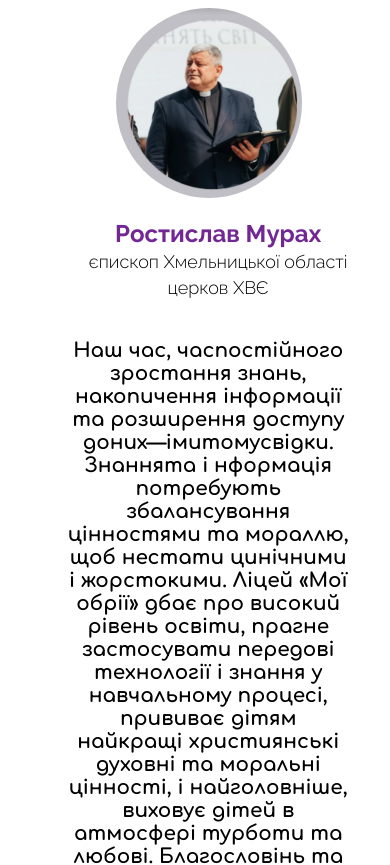
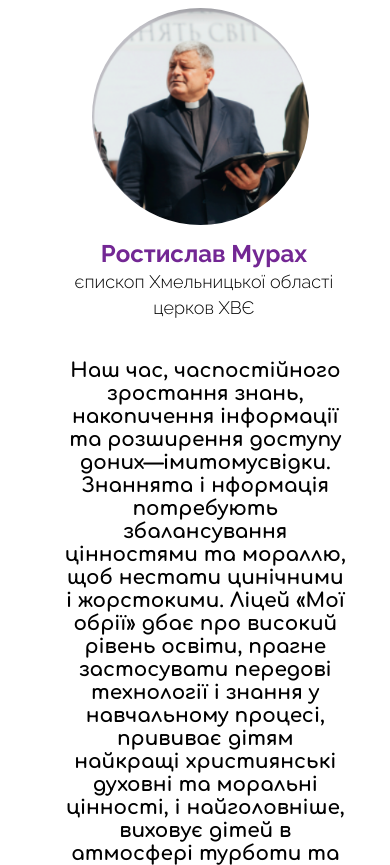
Before and after one commit to Mishael017/obrii2, a plain HTML site: page index.html in a window 390 px wide. Shown: the top 865 px of the page. Drawn offline with Linux system fonts and the light colour scheme.

Commit message:
Добавляет файлы сайта

```diff
--- a/index.html
+++ b/index.html
@@ -14,7 +14,9 @@
             <article class="article">
 
                 <div class="thumnail">
-                    <img src="img/Screenshot_1.png">
+                    <div class="photo">
+                        <img src="img/Р,Мурах.png">
+                   </div>
                     <p><span>Ростислав Мурах</span> єпископ Хмельницької області церков ХВЄ</p>
                 </div>
                 <div class="text">
@@ -35,7 +37,9 @@
 
            <article class="article">
              <div class="thumnail">
-                    <img src="img/Screenshot_1.png">
+                <div class="photo">
+                    <img src="img/Антоній.png">
+                </div>
                     <p><span>Aнтоній</span> митрополіт Хмельницький і Кам'янець-Подільський УКП КП, м.Хмельницький</p>
                 </div>
                 <div class="text">
@@ -57,7 +61,9 @@
 
             <article class="article">
                 <div class="thumnail">
-                    <img src="img/Screenshot_1.png">
+                    <div class="photo">
+                        <img src="img/А.Кушта.png">
+                    </div>
                     <p><span>Олександр Кушта</span> вікарій парафії Христа Царя Всесвіту Римо-Католицької, м.Хмельницький</p>
                 </div>
                 <div class="text">
--- a/style.css
+++ b/style.css
@@ -21,7 +21,9 @@
 
 
 
-
+.thumnail .photo{
+    height: 289px;
+}
 .thumnail img{
     border-radius: 100%;
 }
@@ -121,15 +123,20 @@
         margin-left: auto;
         margin-right: auto;
     }
+    .article{
+        margin-left: 3%;
+    }
     .text{
         width: 284px;
-        margin-left: 0;
     }
     .thumnail img{
         width: 65%;
     }
     .thumnail p{
-        margin-left: 4%;
+        margin-left: 9%;
         font-size: 18px;
     }
+    .thumnail .photo{
+        height: 214px;
+    }
 }
```
Also changed, not shown: img/А.Кушта.png (added), img/Антоній.png (added), img/Р,Мурах.png (added).
